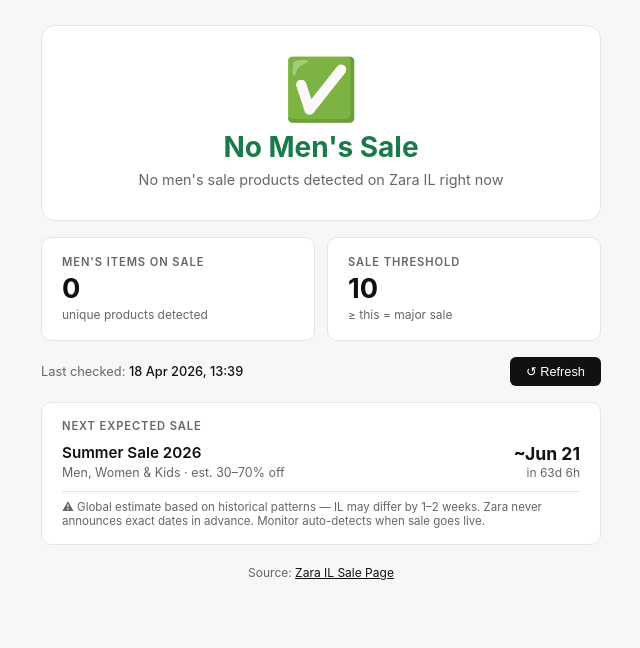
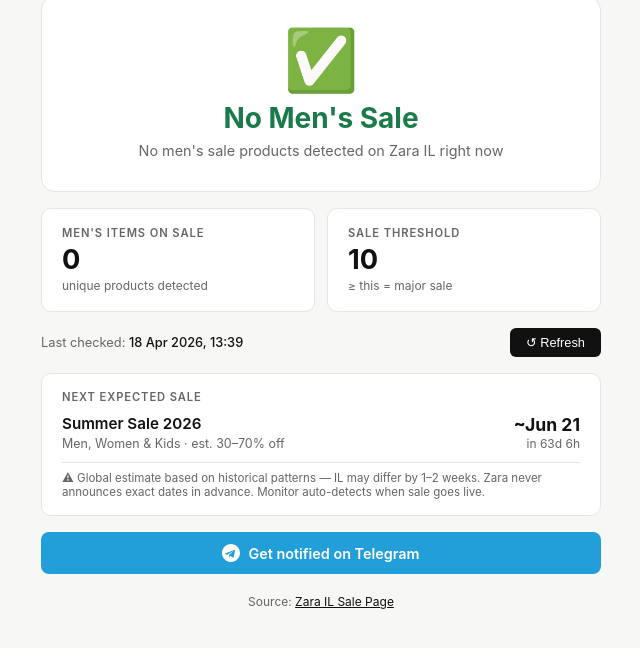
Before and after one commit to zivlederer/zara-sale-monitor, a plain HTML site: page index.html in a window 1280 px wide. Shown: the part 136-784 px from the top of the page, without its empty margins (319-959 px from the left). Drawn offline with Linux system fonts and the light colour scheme.

Commit message:
feat: Telegram channel notifications + join button
- switch from WhatsApp to Telegram (free, multi-user)
- bot posts to @ZaraILSaleAlerts on sale status change
- HTML/rich messages with shop + monitor links
- site has Telegram join button for users

```diff
--- a/index.html
+++ b/index.html
@@ -132,6 +132,23 @@
       padding-top: 0.55rem;
     }
 
+    .tg-btn {
+      display: flex;
+      align-items: center;
+      justify-content: center;
+      gap: 0.5rem;
+      margin-top: 1rem;
+      background: #229ED9;
+      color: white;
+      border-radius: 8px;
+      padding: 0.75rem 1rem;
+      font-size: 0.9rem;
+      font-weight: 600;
+      text-decoration: none;
+      transition: opacity 0.15s;
+    }
+    .tg-btn:hover { opacity: 0.85; }
+
     .source {
       text-align: center;
       margin-top: 1.25rem;
@@ -206,6 +223,11 @@
     </div>
     <div class="next-sale-note">⚠ Global estimate based on historical patterns — IL may differ by 1–2 weeks. Zara never announces exact dates in advance. Monitor auto-detects when sale goes live.</div>
   </div>
+
+  <a class="tg-btn" href="https://t.me/ZaraILSaleAlerts" target="_blank" rel="noopener">
+    <svg width="18" height="18" viewBox="0 0 24 24" fill="currentColor"><path d="M12 0C5.373 0 0 5.373 0 12s5.373 12 12 12 12-5.373 12-12S18.627 0 12 0zm5.562 8.248-1.97 9.289c-.145.658-.537.818-1.084.508l-3-2.21-1.447 1.394c-.16.16-.295.295-.605.295l.213-3.053 5.56-5.023c.242-.213-.054-.333-.373-.12L7.16 14.447l-2.95-.924c-.64-.204-.654-.64.135-.948l11.57-4.461c.533-.194 1.001.13.647.134z"/></svg>
+    Get notified on Telegram
+  </a>
 
   <div class="source">
     Source: <a id="sourceLink" href="#" target="_blank" rel="noopener">Zara IL Sale Page</a>
```
Also changed, not shown: 2 other files.
